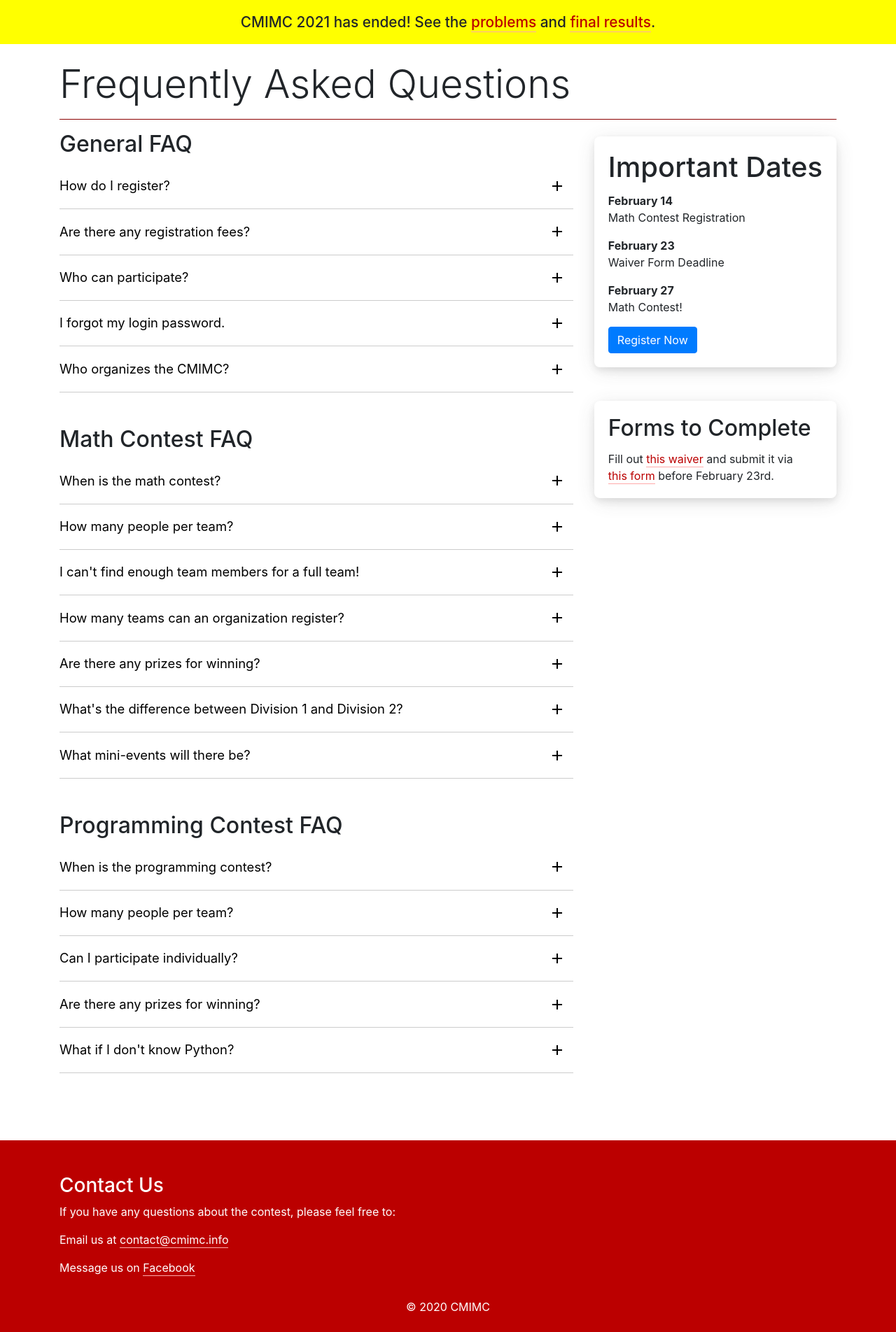
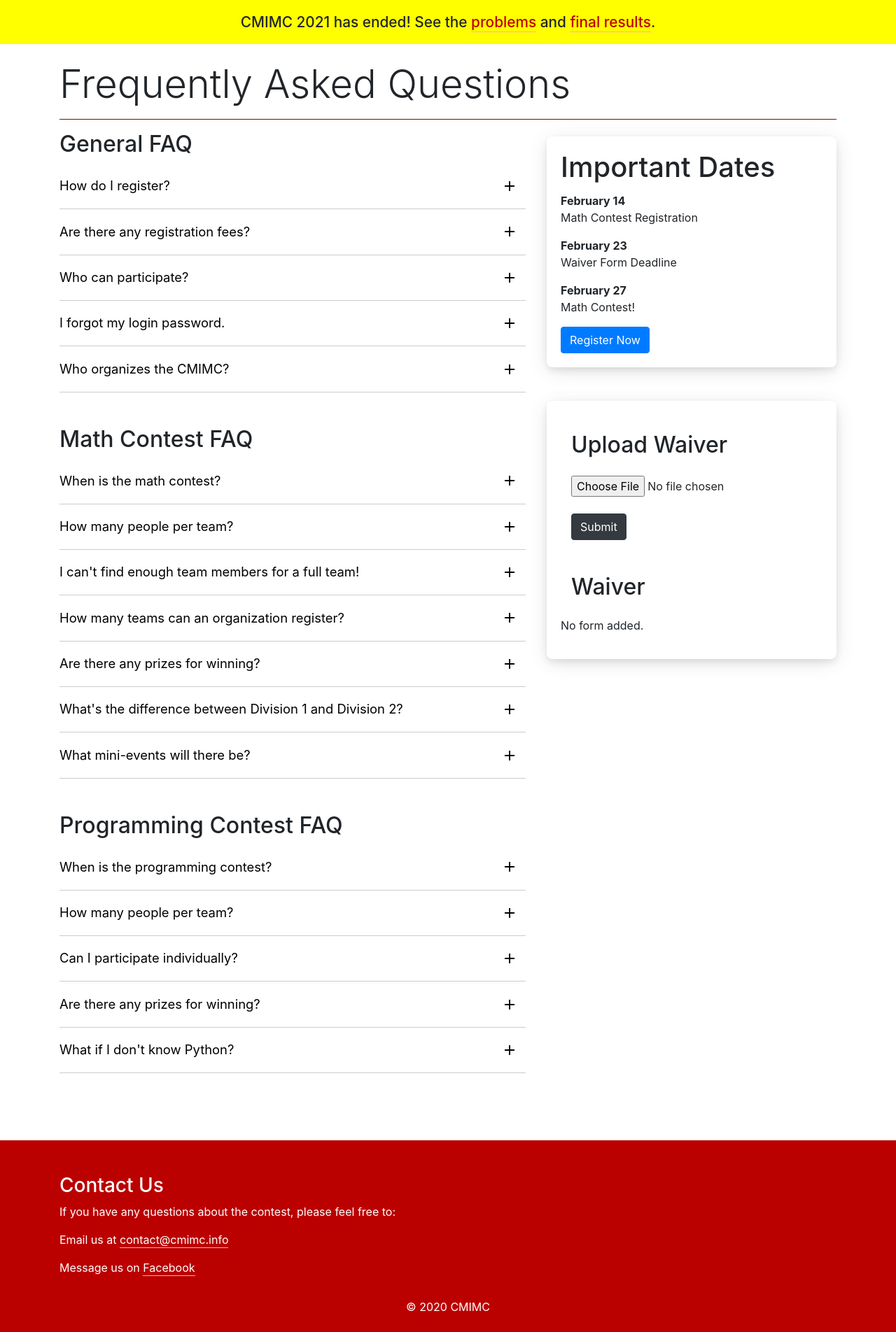
Before and after one commit to pshen24/cmimc-online, a Django app: page /faq in a window 1280 px wide. Shown: the part 56-1960 px from the top of the page at 70% size. Run offline with Django 3.2, Linux system fonts and the light colour scheme; parts of the project's set-up code (start-up, migrations or seed data) failed here and were passed over; some libraries are stand-ins or nearby versions.

Commit message:
frontend stuff

```diff
--- a/cmimc/settings.py
+++ b/cmimc/settings.py
@@ -186,3 +186,7 @@ CKEDITOR_CONFIGS = {
 # mainly for autograding
 # doesn't seem to work though
 # MAX_RUN_TIME = 1
+
+MEDIA_URL = '/media/'
+
+MEDIA_ROOT = os.path.join(BASE_DIR, 'media')
--- a/cmimc/urls.py
+++ b/cmimc/urls.py
@@ -61,4 +61,7 @@ urlpatterns = [
     path('download/visualizer/<int:aiproblem_id>', views.ai_visualizer, name='ai_visualizer'),
     path('download/mailinglist/<int:contest_id>', views.mailinglist, name='mailinglist'),
     path('download/subs/<int:exam_id>', views.download_subs, name='download_subs'),
-]
+
+    path('admin/', admin.site.urls),
+    path('', include ('main.urls')),
+] + static(settings.MEDIA_URL, document_root=settings.MEDIA_ROOT)
--- a/templates/includes/important_dates.html
+++ b/templates/includes/important_dates.html
@@ -19,8 +19,32 @@
 
 <div class="card cardlink no-hover">
     <div class="card-body">
-        <h2 class="card-title">Forms to Complete</h2>
-                <p class="card-text">Fill out <a href="https://drive.google.com/uc?export=download&id=1TmXiSWRIakw2X6WD7H8MaOACds16AD0D">this waiver</a> and submit it via<br>
-                <a href="https://docs.google.com/forms/d/e/1FAIpQLScfpAsNWhReh-JsWDQ7M8k8490jzyC65cv5h4_R9YiQ-KzBng/viewform" target='_blank' rel='noopener noreferrer'>this form</a> before February 23rd.</p>
+      {% block content %}
+
+              <div class="container">
+
+                <!--Simple Form-->
+                <h2 class="my-4">Upload Waiver</h2>
+                <form method="post" enctype="multipart/form-data">
+                  {% csrf_token %}
+                      <input type="file" name="upload" accept=".doc, .docx, .pdf, .txt">
+                      <br>
+                      <button class="btn btn-dark my-4" type="submit">Submit</button>
+                </form>
+
+                <!--See File Uploaded-->
+                <h2 class="my-4">Waiver</h2>
+                <div class="row">
+                  {% if uploaded_file_url %}
+                  <div class="col-lg-4 col-md-6 col-sm-12 pb-4">
+                    <p>Uploaded to:<a href="{{ uploaded_file_url }}">{{ uploaded_file_url }}</a></p>
+                    <a class="btn btn-dark my-4" href="/">Return to Homepage</a>
+                  {% else %}
+                  <p>No form added.</p>
+                  {% endif %}
+                </div>
+
+              </div>
+      {% endblock %}
     </div>
 </div>
```
